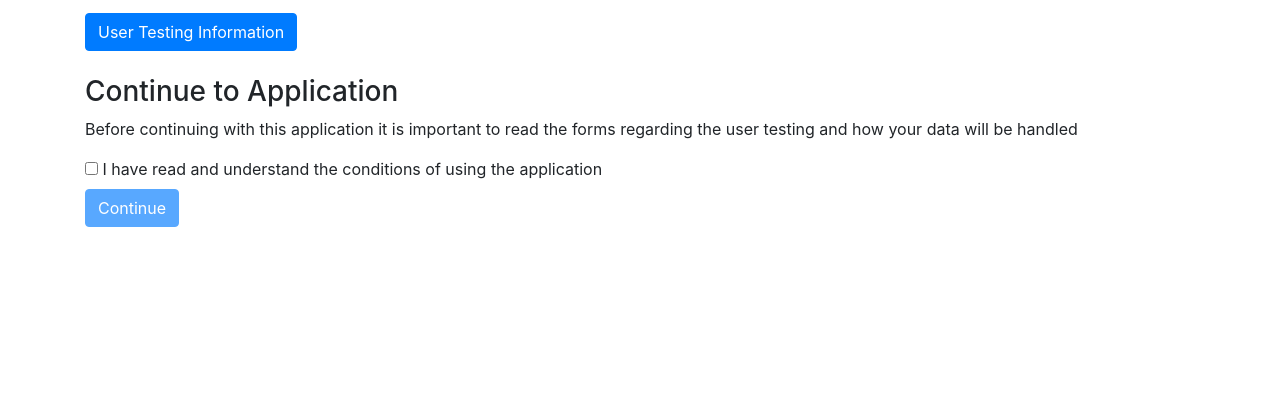
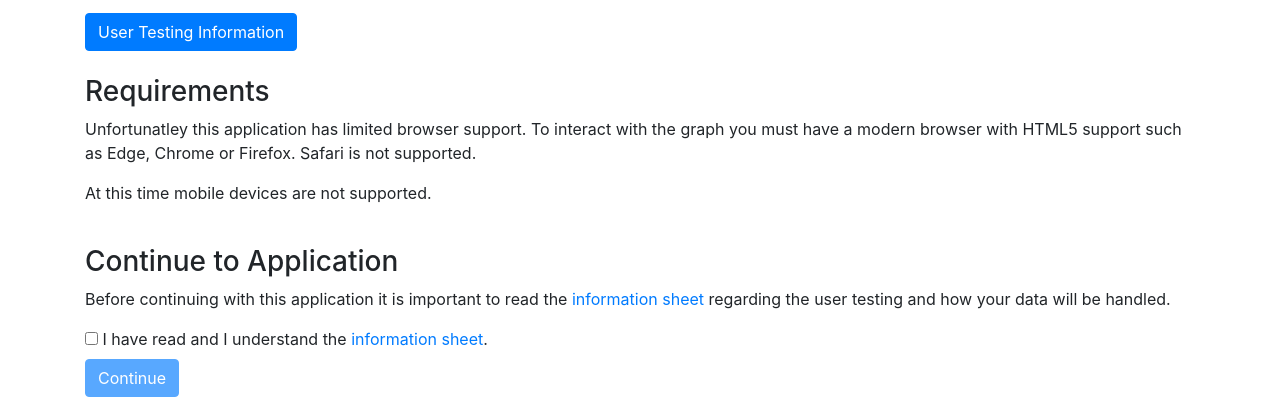
Before and after one commit to ch185176/AccountVisualiserProject, a plain HTML site: page index.html in a window 1280 px wide. Shown: the part 392-800 px from the top of the page. Drawn offline with Linux system fonts and the light colour scheme.

Commit message:
Index Page information Edit

```diff
--- a/index.html
+++ b/index.html
@@ -59,18 +59,29 @@ and open the template in the editor.
             </div>
             <div class="row pt-4">
                 <div class="col">
+                    <h3>Requirements</h3>
+                </div>
+            </div>
+            <div class="row">
+                <div class="col">
+                    <p>Unfortunatley this application has limited browser support. To interact with the graph you must have a modern browser with HTML5 support such as Edge, Chrome or Firefox. Safari is not supported.</p>
+                    <p>At this time mobile devices are not supported.</p>
+                </div>
+            </div>
+            <div class="row pt-4">
+                <div class="col">
                     <h3>Continue to Application</h3>
                 </div>
             </div>
             <div class="row">
                 <div class="col">
-                    <p>Before continuing with this application it is important to read the forms regarding  the user  testing and how your data will be handled</p>
+                    <p>Before continuing with this application it is important to read the <a href="https://1drv.ms/w/s!An2BB7gmwYtmj_0jlnMS-mFtQrjRVA">information sheet</a> regarding the user testing and how your data will be handled.</p>
                 </div>
             </div>
             <div class="row">
                 <div class="col">
                     <div class="checkbox">
-                        <label><input id='check' type="checkbox"> I have read and understand the conditions of using the application</label>
+                        <label><input id='check' type="checkbox"> I have read and I understand the <a href="https://1drv.ms/w/s!An2BB7gmwYtmj_0jlnMS-mFtQrjRVA">information sheet</a>.</label>
                     </div>
                     <button id='continue' class="btn btn-primary" onclick="window.location.href = 'account_visualiser.html';" disabled> Continue</button>
                 </div>
```
